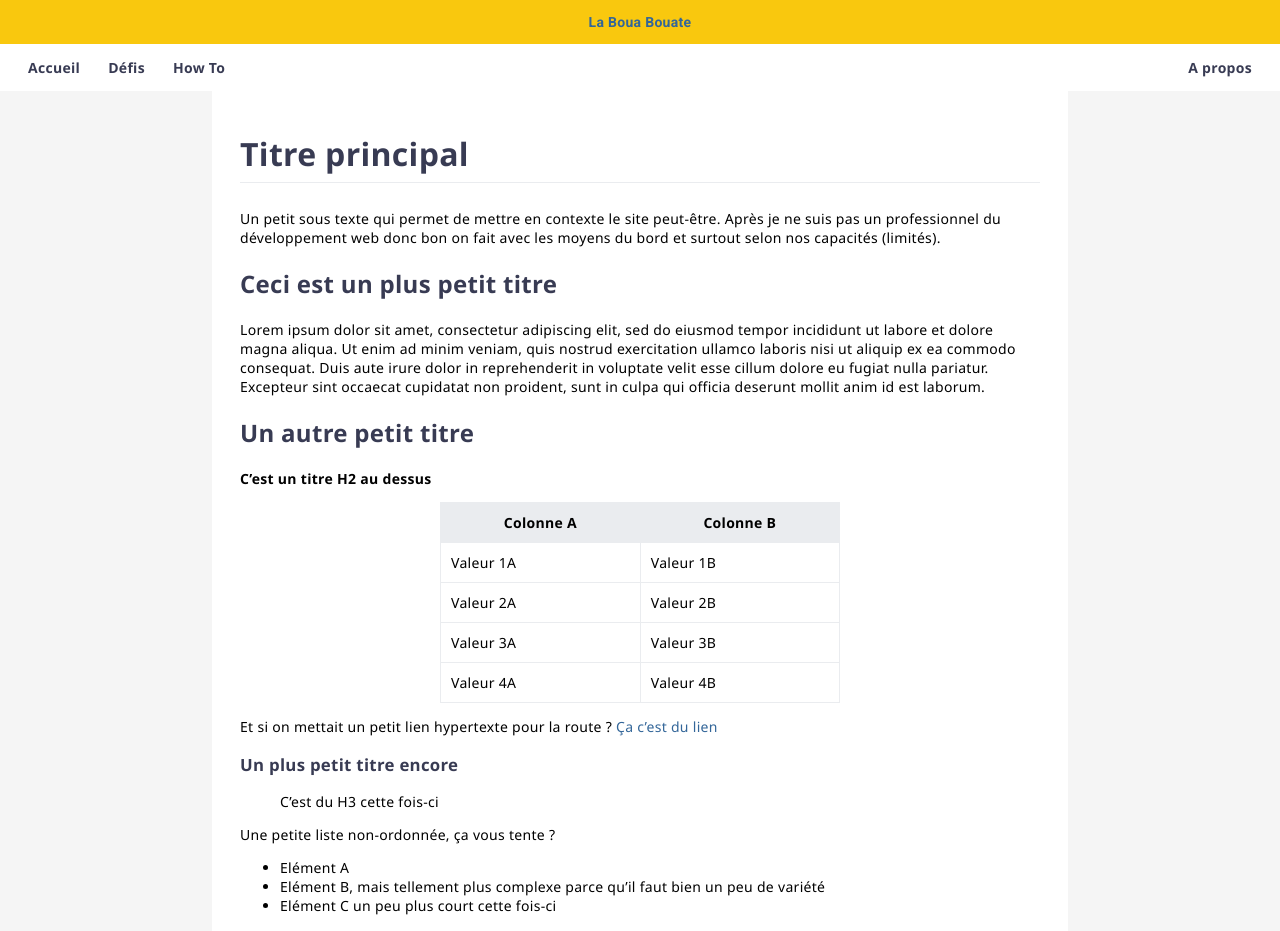
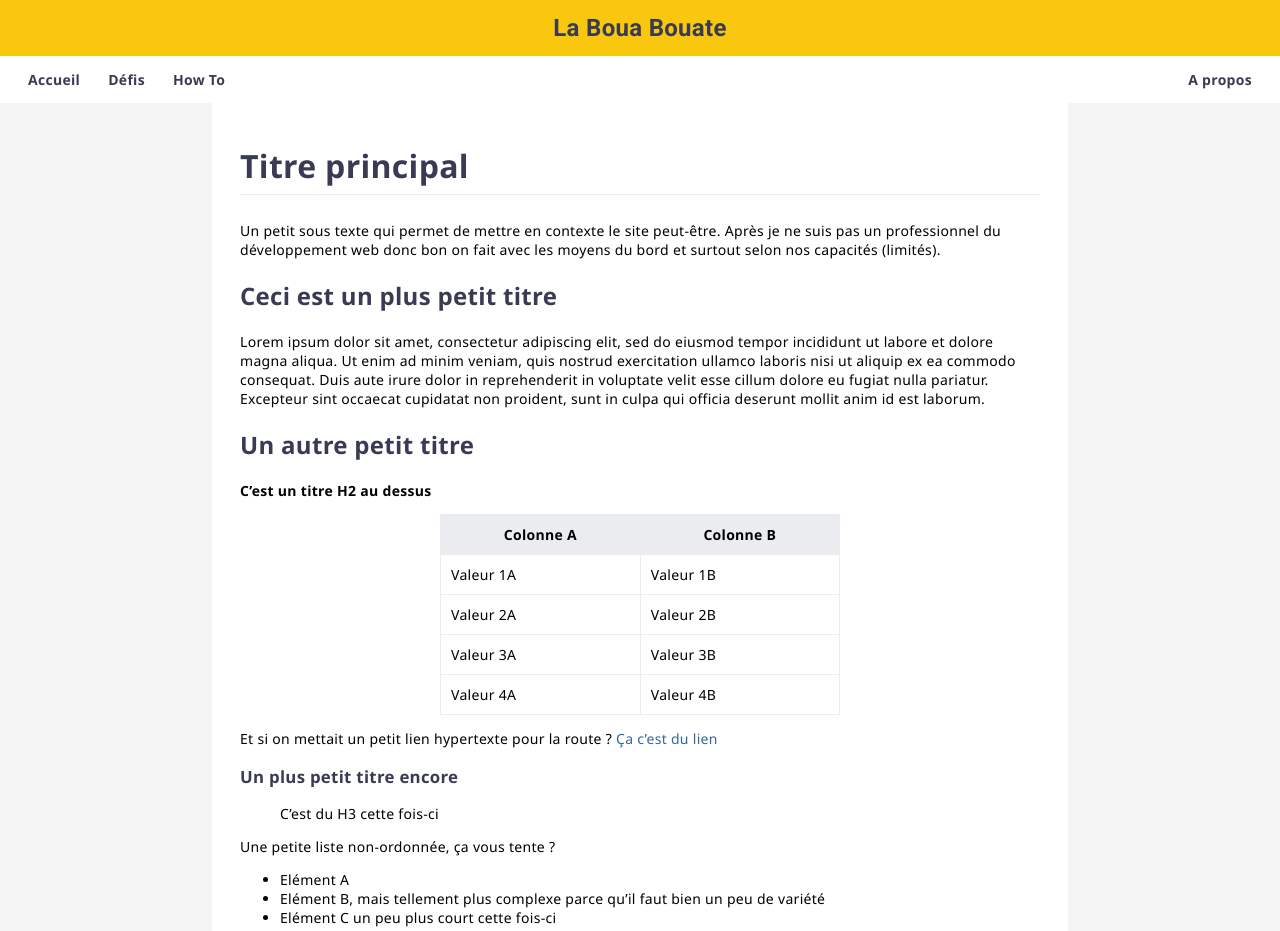
Before and after one commit to leobouard/leobouard.github.io, a Jekyll site: the page built from index.md, in a window 1280 px wide. Shown: the top 931 px of the page. Built offline with Jekyll 4.4.1, drawn with Linux system fonts in a browser that asks for light colours; our own code applies the rules of GitHub Pages for plain Markdown files.

Commit message:
Update style.scss

```diff
--- a/assets/css/style.scss
+++ b/assets/css/style.scss
@@ -41,6 +41,8 @@ header {
 
 .siteTitle {
     font-family: 'Roboto', sans-serif;
+    font-size: x-large;
+    color: #383b53;
 }
 
 
```
